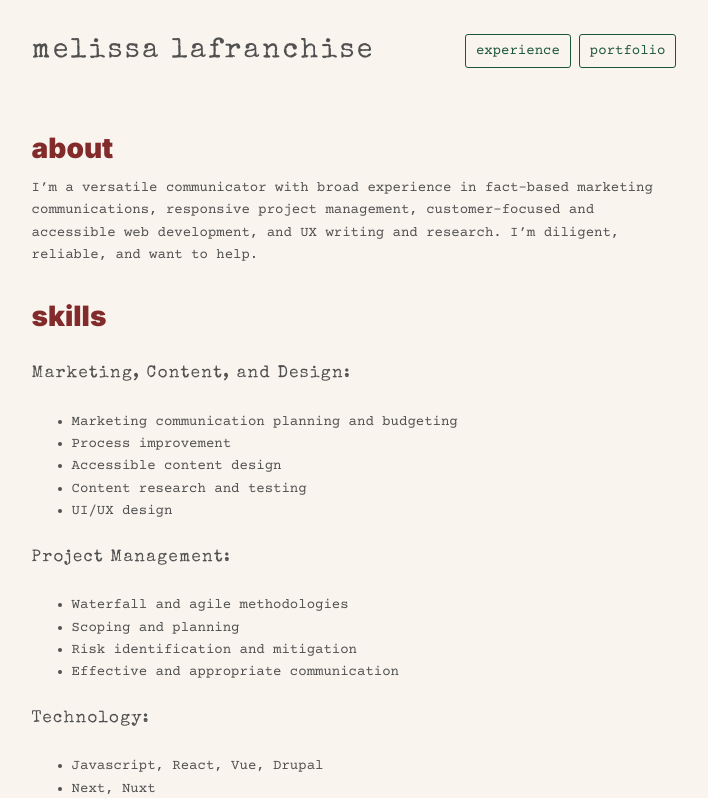
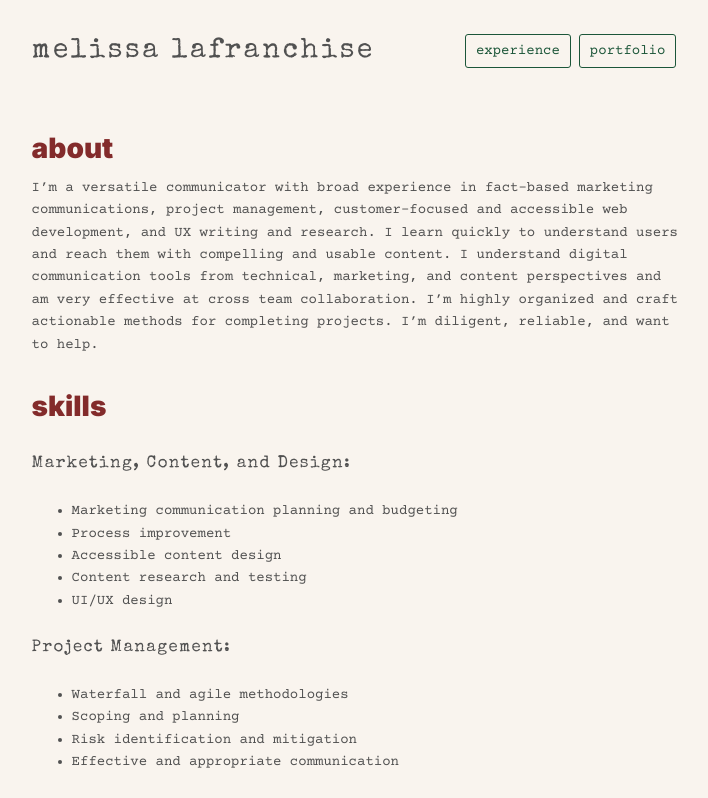
Before and after one commit to pulchrit/melissalafranchise, a Next.js app: page / in a window 1280 px wide. Shown: the top 798 px of the page, without its empty margins (284-992 px from the left). Built offline with nearby package versions, Linux system fonts and the light colour scheme.

Commit message:
Update intro

```diff
--- a/pages/index.js
+++ b/pages/index.js
@@ -46,9 +46,13 @@ export default function Home() {
         <Title text="about" />
         <p>
           I’m a versatile communicator with broad experience in fact-based
-          marketing communications, responsive project management,
-          customer-focused and accessible web development, and UX writing and
-          research. I’m diligent, reliable, and want to help.
+          marketing communications, project management, customer-focused and
+          accessible web development, and UX writing and research. I learn
+          quickly to understand users and reach them with compelling and usable
+          content. I understand digital communication tools from technical,
+          marketing, and content perspectives and am very effective at cross
+          team collaboration. I’m highly organized and craft actionable methods
+          for completing projects. I’m diligent, reliable, and want to help.
         </p>
         <Subtitle text="skills" />
         <div className={styles.skill}>
```
